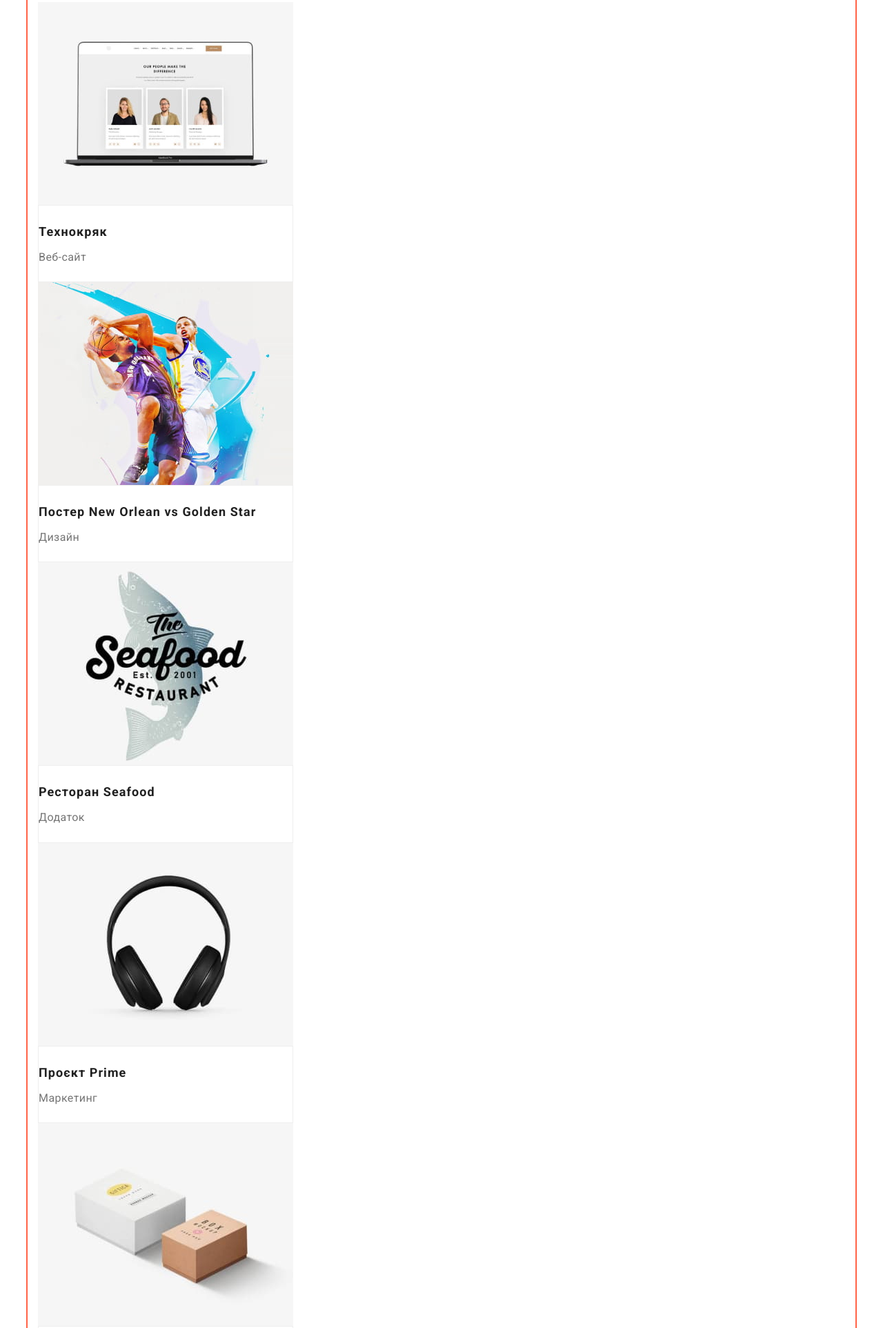
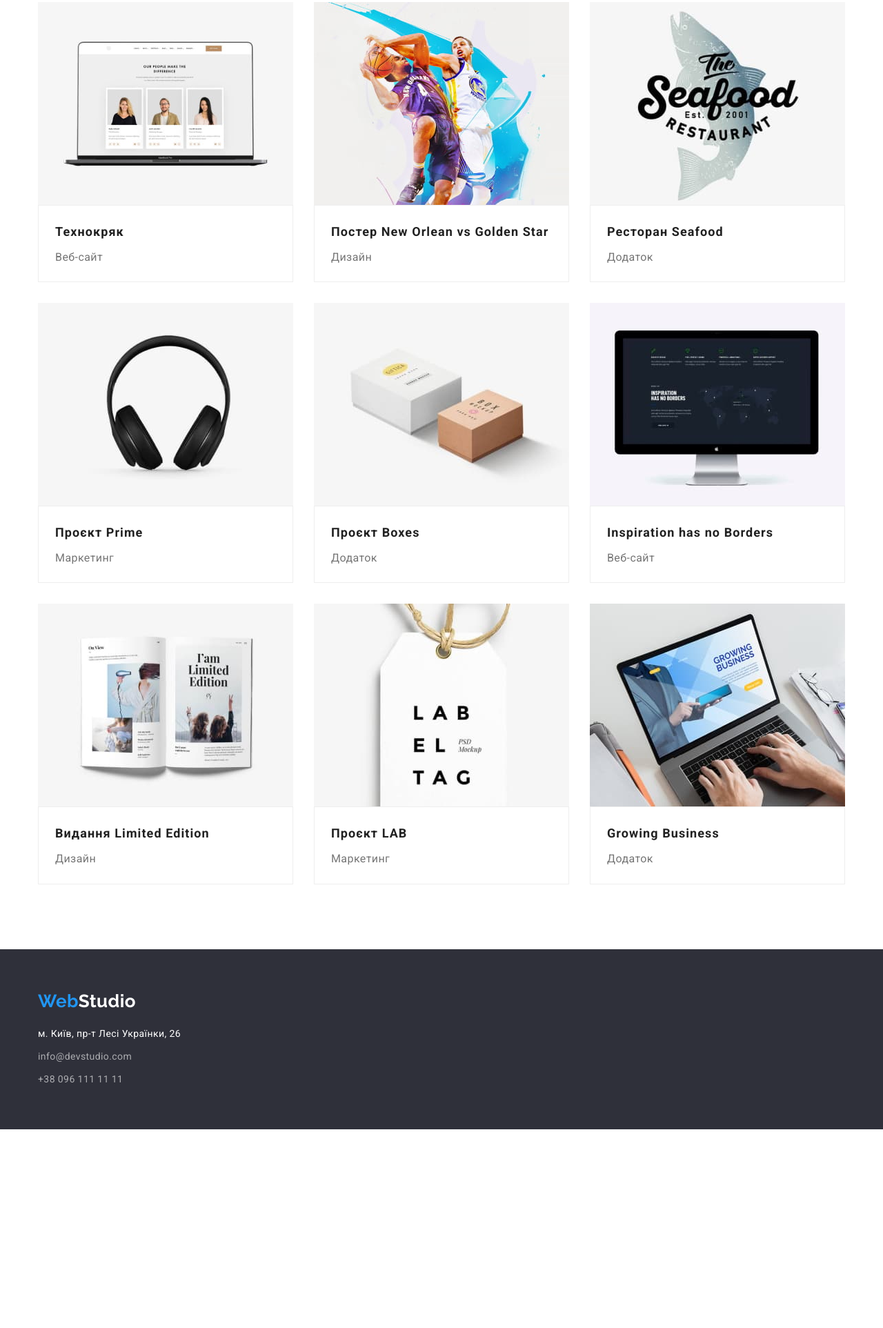
Before and after one commit to InnaShavarovska/goit-markup-hw-03, a plain HTML site: page portfolio.html in a window 1280 px wide. Shown: the part 260-2185 px from the top of the page at 69% size. After the commit the page ends 1897 px from the top, so only its background shows below. Drawn offline with nearby package versions, Linux system fonts and the light colour scheme.

Commit message:
макет+flex

```diff
--- a/css/styles.css
+++ b/css/styles.css
@@ -20,12 +20,13 @@ body{
     letter-spacing: 0.03em;
     }
 
+/* Загальні стилі */
+
 ul {
     list-style: none;
-    margin: 0;
-    padding: 0;
 }
-h1, h2, h3, p{
+
+h1, h2, h3, p, ul {
     margin: 0;
     padding: 0;
 }
@@ -39,16 +40,12 @@ h1, h2, h3, p{
     padding-top: 0;
 }
 
-.no-margin {
-    margin-bottom: 0px;
-}
 
 .container {
     margin: 0 auto;
     width: 1200px;
     padding-left: 15px;
     padding-right: 15px;
-    outline: 2px solid tomato;
 }
 
 .visually-hidden {
@@ -72,7 +69,6 @@ h1, h2, h3, p{
 }
 .header-main{
     display: flex;
-    justify-content: flex-start;
 }
 
 /* Лого */
@@ -169,13 +165,11 @@ padding-left: 93px;
     margin-bottom: 30px;
 
     color: var(--white-color);
-
     font-weight: 900;
     font-size: 44px;
     line-height: 1.36;
     letter-spacing: 0.06em;
     text-transform: uppercase;
-
 }
 .hero-button {
     padding: 10px 32px;
@@ -185,7 +179,6 @@ padding-left: 93px;
 
     color: var(--white-color);
     background-color: #188CE8;
-
     cursor: pointer;
     font-family: inherit;
     font-weight: 700;
@@ -215,7 +208,6 @@ font-weight: 700;
 font-size: 14px;
 line-height: 1.14;
 text-transform: uppercase;
-
 }
 .advantages-text{
     line-height: 1.7;
@@ -235,7 +227,6 @@ text-transform: uppercase;
     display: block;
 }
 
-
 .work-title,
 .team-title{
 text-align: center;
@@ -244,7 +235,6 @@ margin-bottom: 50px;
 font-weight: 700;
 font-size: 36px;
 line-height: 1.17;
-
 }
 
 .title-name,
@@ -254,32 +244,39 @@ line-height: 1.19;
 }
 .title-name {
 margin-bottom: 10px;
-
 font-weight: 500;
 }
 
-.team-text{
-    padding-bottom: 30px;
-
+.team-text {
 color: var(--text-color);
 }
 .team {
     background-color: #F5F4FA;
 }
-.team-img{
-    margin-bottom: 30px;
+
+.team-main {
+    display: flex;
+    text-align: center;
+}
+.team-main li+li{
+    margin-left: 30px;
 }
 
-.team-main{
-    display: flex;
+.team-card{
+    width: 270px;
+    padding-top: 30px;
+    padding-bottom: 30px;
+    background: var(--white-color);
+}
+.team-img{
+    display: block;
 }
 
 
 /* Footer */
-.footer{
+.footer {
  padding-top: 60px;
  padding-bottom: 60px;
-
  background: #2F303A;
 }
 
@@ -288,17 +285,19 @@ margin-bottom: 10px;
     margin-bottom: 20px;
 }
 
+.footer-list li+li {
+  margin-top: 9px;
+}
 
 .footer-link{
     display: inline-block;
-    margin-bottom: 9px;
 
     color: rgba(255, 255, 255, 0.6);
     line-height: 1.71;
     text-decoration: none;
     font-style: normal;
+}
 
-}
 .footer-color{
     color: var(--white-color);
 }
@@ -306,7 +305,6 @@ margin-bottom: 10px;
 .footer-link:focus{
     color: var(--blue-color);
 }
-
 
 
  /* Стилі портфоліо */
@@ -327,7 +325,6 @@ margin-bottom: 10px;
 
     color: var(--primary-text-color);
     background-color: #F5F4FA;
-
     cursor: pointer;
     font-family: inherit;
     font-weight: 500;
@@ -355,11 +352,27 @@ margin-bottom: 10px;
 
 /* Портфоліо */
 
-.projects-title{
+.projects-list{
+    display: flex;
+    flex-wrap: wrap;
+}
+
+.projects-item{
+    width: calc( (100% - 60px) / 3);
+    margin-right: 30px;
+    margin-bottom: 30px;
+}
+.projects-item:nth-child(3n) {
+    margin-right: 0;
+}
+.projects-item:nth-last-child(-n+3) {
+    margin-bottom: 0;
+}
+
+.projects-title {
 margin-bottom: 4px;
 
 color: var(--primary-text-color);
-
 font-weight: 700;
 font-size: 18px;
 line-height: 2;
@@ -368,7 +381,6 @@ letter-spacing: 0.06em;
 
 .projects-text{
 color: var(--text-color);
-
 text-decoration: none;
 font-size: 16px;
 line-height: 1.9;
@@ -386,5 +398,7 @@ line-height: 1.9;
     width: 370px;
     padding-top: 20px;
     padding-bottom: 20px;
+    padding-left: 24px;
+    padding-right: 24px;
     border: 1px solid #EEEEEE;
 }
--- a/portfolio.html
+++ b/portfolio.html
@@ -55,7 +55,7 @@
             </li>
           </ul>
           <ul class="projects-list">
-            <li>
+            <li class="projects-item">
               <a href=""
                 ><img
                   class="projects-img"
@@ -69,7 +69,7 @@
                 </div>
               </a>
             </li>
-            <li>
+            <li class="projects-item">
               <a href=""
                 ><img
                   class="projects-img"
@@ -83,7 +83,7 @@
                 </div>
               </a>
             </li>
-            <li>
+            <li class="projects-item">
               <a href=""
                 ><img
                   class="projects-img"
@@ -97,7 +97,7 @@
                 </div>
               </a>
             </li>
-            <li>
+            <li class="projects-item">
               <a href=""
                 ><img
                   class="projects-img"
@@ -111,7 +111,7 @@
                 </div>
               </a>
             </li>
-            <li>
+            <li class="projects-item">
               <a href=""
                 ><img
                   class="projects-img"
@@ -125,7 +125,7 @@
                 </div>
               </a>
             </li>
-            <li>
+            <li class="projects-item">
               <a href=""
                 ><img
                   class="projects-img"
@@ -139,7 +139,7 @@
                 </div>
               </a>
             </li>
-            <li>
+            <li class="projects-item">
               <a href=""
                 ><img
                   class="projects-img"
@@ -153,7 +153,7 @@
                 </div>
               </a>
             </li>
-            <li>
+            <li class="projects-item">
               <a href=""
                 ><img class="projects-img" src="./images/birka.jpg" alt="Бірка LAB" width="370" />
                 <div class="card-lower">
@@ -162,7 +162,7 @@
                 </div>
               </a>
             </li>
-            <li>
+            <li class="projects-item">
               <a href=""
                 ><img
                   class="projects-img"
@@ -185,7 +185,7 @@
       <div class="container">
         <a href="./index.html" class="footer-logo"><span class="logo-text">Web</span>Studio</a>
         <address class="footer-address">
-          <ul>
+          <ul class="footer-list">
             <li>
               <a
                 href="https://goo.gl/maps/YVGoE1bEiSxg67Ht5"
@@ -198,7 +198,7 @@
             <li>
               <a href="mailto:info@devstudio.com" class="footer-link">info@devstudio.com</a><br />
             </li>
-            <li><a href="tel:380961111111" class="footer-link no-margin">+38 096 111 11 11</a></li>
+            <li><a href="tel:380961111111" class="footer-link">+38 096 111 11 11</a></li>
           </ul>
         </address>
       </div>
```
Also changed, not shown: index.html (+10 -2 lines). Lines whose indentation alone changed are shown as unchanged.
